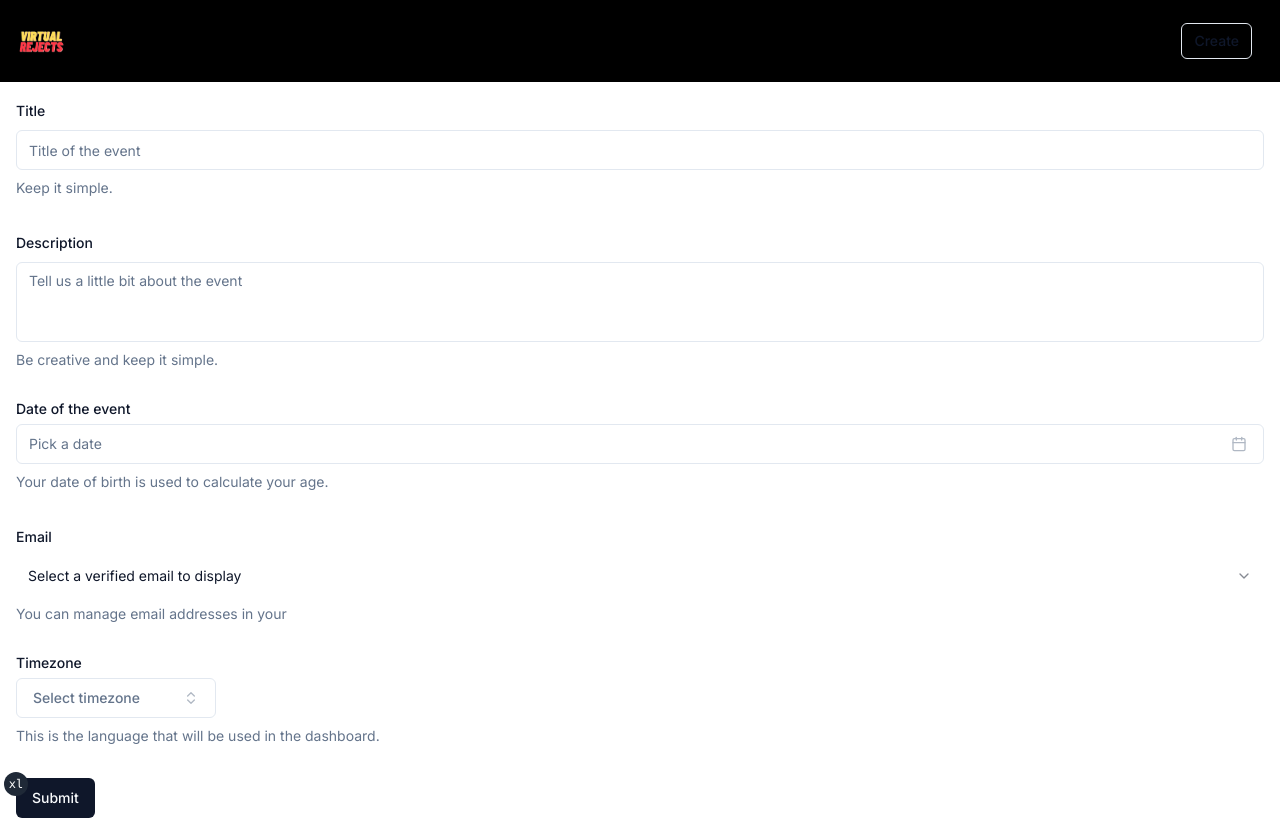
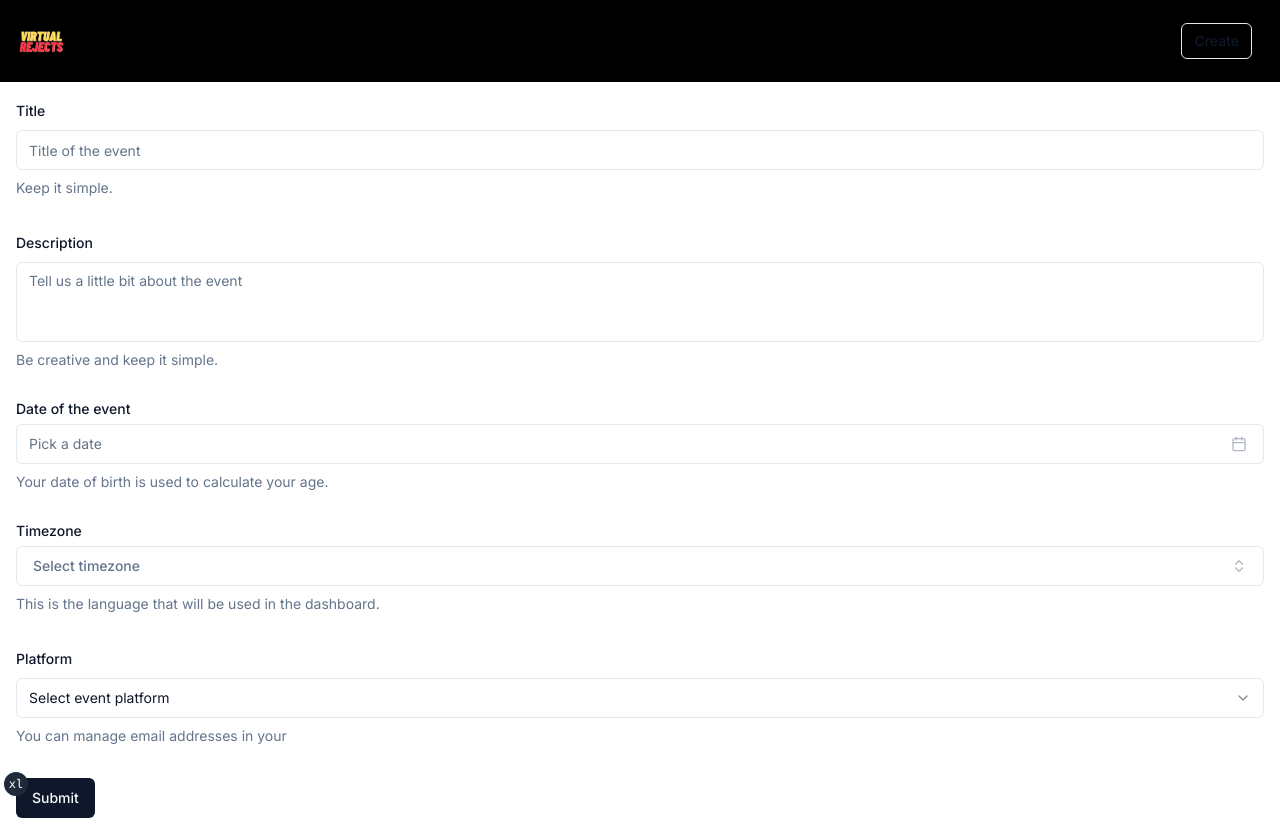
Before and after one commit to mirrordwellers/mirror-dwellers, a Next.js app: page /postevent in a window 1280 px wide. Built offline with nearby package versions, Linux system fonts and the light colour scheme.

Commit message:
platform selection

```diff
--- a/app/postevent/page.tsx
+++ b/app/postevent/page.tsx
@@ -48,14 +48,14 @@ const timezone = [
   { label: "Mountain Standard Time (MST)", value: "GMT-07:00" },
   { label: "Central Standard Time (CST)", value: "GMT-06:00" },
   { label: "Eastern Standard Time (EST)", value: "GMT-05:00" },
-  { label: "Greenwich Mean Time (GMT)", value: "GMT+00:00" },
-  { label: "Coordinated Universal Time (UTC)", value: "GMT+00:00" },
+  { label: "Greenwich Mean Time (GMT/UTC)", value: "GMT+00:00" },
   { label: "Central European Time (CET)", value: "GMT+01:00" },
   { label: "Eastern European Time (EET)", value: "GMT+02:00" },
   { label: "Indian Standard Time (IST)", value: "GMT+05:30" },
   { label: "China Standard Time (CST)", value: "GMT+08:00" },
   { label: "Japan Standard Time (JST)", value: "GMT+09:00" },
   { label: "Australian Eastern Standard Time (AEST)", value: "GMT+10:00" },
+  // { label: "Chinese", value: "zh" },
 ] as const
 
 const FormSchema = z.object({
@@ -73,13 +73,11 @@ const FormSchema = z.object({
   dob: z.date({
     required_error: "A date of birth is required.",
   }),
-  email: z
-    .string({
-      required_error: "Please select an email to display.",
-    })
-    .email(),
+  platform: z.string({
+    required_error: "Please select a platform.",
+  }),
   timezone: z.string({
-    required_error: "Please select a language.",
+    required_error: "Please select a timezone.",
   }),
 })
 
@@ -188,39 +186,6 @@ export default function page() {
 
             <FormField
               control={form.control}
-              name="email"
-              render={({ field }) => (
-                <FormItem>
-                  <FormLabel>Email</FormLabel>
-                  <Select
-                    onValueChange={field.onChange}
-                    defaultValue={field.value}
-                  >
-                    <FormControl>
-                      <SelectTrigger>
-                        <SelectValue placeholder="Select a verified email to display" />
-                      </SelectTrigger>
-                    </FormControl>
-                    <SelectContent>
-                      <SelectItem value="m@example.com">
-                        m@example.com
-                      </SelectItem>
-                      <SelectItem value="m@google.com">m@google.com</SelectItem>
-                      <SelectItem value="m@support.com">
-                        m@support.com
-                      </SelectItem>
-                    </SelectContent>
-                  </Select>
-                  <FormDescription>
-                    You can manage email addresses in your
-                  </FormDescription>
-                  <FormMessage />
-                </FormItem>
-              )}
-            />
-
-            <FormField
-              control={form.control}
               name="timezone"
               render={({ field }) => (
                 <FormItem className="flex flex-col">
@@ -232,7 +197,7 @@ export default function page() {
                           variant="outline"
                           role="combobox"
                           className={cn(
-                            "w-[200px] justify-between",
+                            "w-full justify-between",
                             !field.value && "text-muted-foreground"
                           )}
                         >
@@ -245,9 +210,9 @@ export default function page() {
                         </Button>
                       </FormControl>
                     </PopoverTrigger>
-                    <PopoverContent className="w-[200px] p-0">
+                    <PopoverContent className="w-full p-0">
                       <Command>
-                        <CommandInput placeholder="Search framework..." />
+                        <CommandInput placeholder="Search timezone..." />
                         <CommandEmpty>No framework found.</CommandEmpty>
                         <CommandGroup>
                           {timezone.map((timezone) => (
@@ -281,6 +246,38 @@ export default function page() {
               )}
             />
 
+            <FormField
+              control={form.control}
+              name="platform"
+              render={({ field }) => (
+                <FormItem>
+                  <FormLabel>Platform</FormLabel>
+                  <Select>
+                    <FormControl>
+                      <SelectTrigger>
+                        <SelectValue placeholder="Select event platform" />
+                      </SelectTrigger>
+                    </FormControl>
+                    <SelectContent>
+                      <SelectItem value="PC Compatible">
+                        Pc Compatible
+                      </SelectItem>
+                      <SelectItem value="Quest Compatible">
+                        Quest Compatible
+                      </SelectItem>
+                      <SelectItem value="Any Platform">
+                        Both Platforms
+                      </SelectItem>
+                    </SelectContent>
+                  </Select>
+                  <FormDescription>
+                    You can manage email addresses in your
+                  </FormDescription>
+                  <FormMessage />
+                </FormItem>
+              )}
+            />
+
             <Button type="submit">Submit</Button>
           </form>
         </Form>
--- a/components/ui/select.tsx
+++ b/components/ui/select.tsx
@@ -20,14 +20,14 @@ const SelectTrigger = React.forwardRef<
     ref={ref}
     className={cn(
       // if need a border just tipe border and border-input bellow
-      "flex h-10 w-full items-center justify-between rounded-md  bg-transparent px-3 py-2 text-sm ring-offset-background placeholder:text-muted-foreground focus:outline-none focus:ring-2 focus:ring-ring focus:ring-offset-2 disabled:cursor-not-allowed disabled:opacity-50",
+      "flex h-10 w-full items-center border border-input justify-between rounded-md  bg-transparent px-3 py-2 text-sm ring-offset-background placeholder:text-muted-foreground focus:outline-none focus:ring-2 focus:ring-ring focus:ring-offset-2 disabled:cursor-not-allowed disabled:opacity-50",
       className
     )}
     {...props}
   >
     {children}
     <SelectPrimitive.Icon asChild>
-      <ChevronDown className="h-4 w-4 opacity-50" />
+      <ChevronDown className="w-4 h-4 opacity-50" />
     </SelectPrimitive.Icon>
   </SelectPrimitive.Trigger>
 ))
@@ -88,7 +88,7 @@ const SelectItem = React.forwardRef<
   >
     <span className="absolute left-2 flex h-3.5 w-3.5 items-center justify-center">
       <SelectPrimitive.ItemIndicator>
-        <Check className="h-4 w-4" />
+        <Check className="w-4 h-4" />
       </SelectPrimitive.ItemIndicator>
     </span>
 
```
